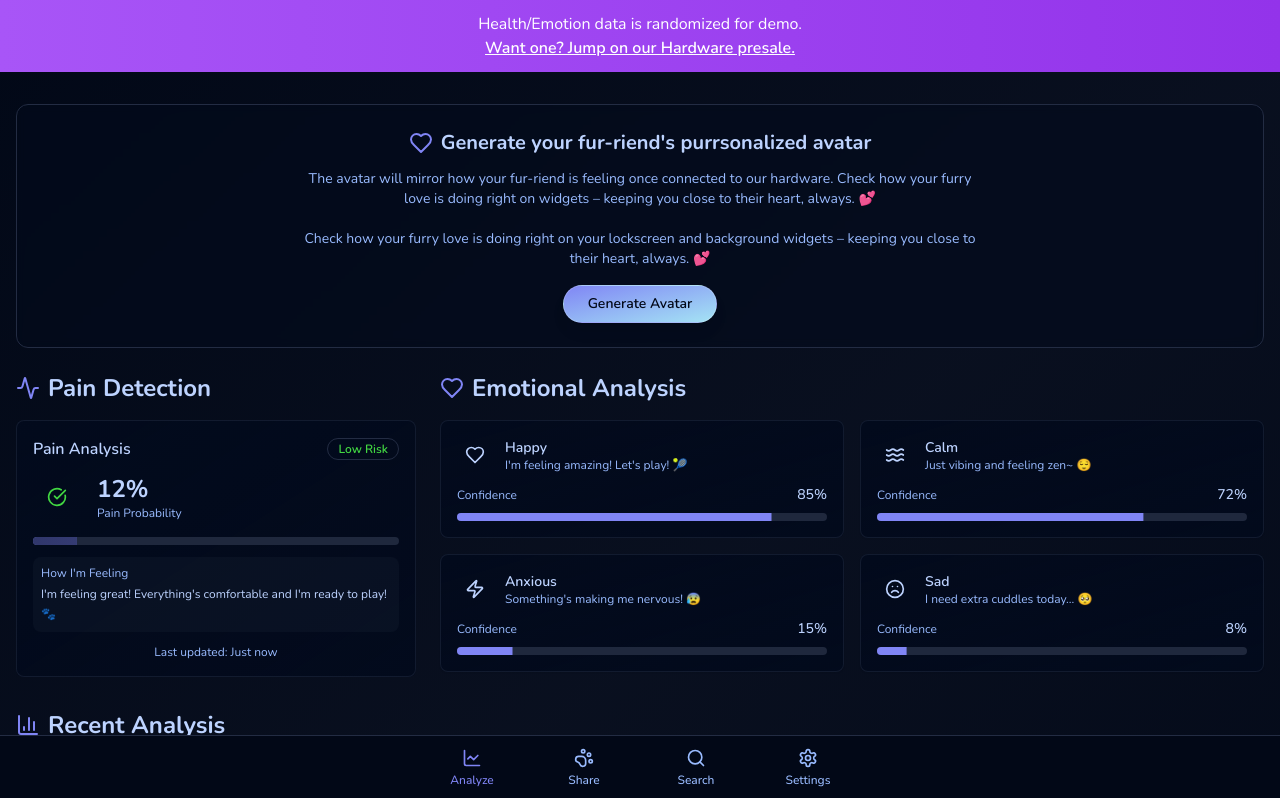
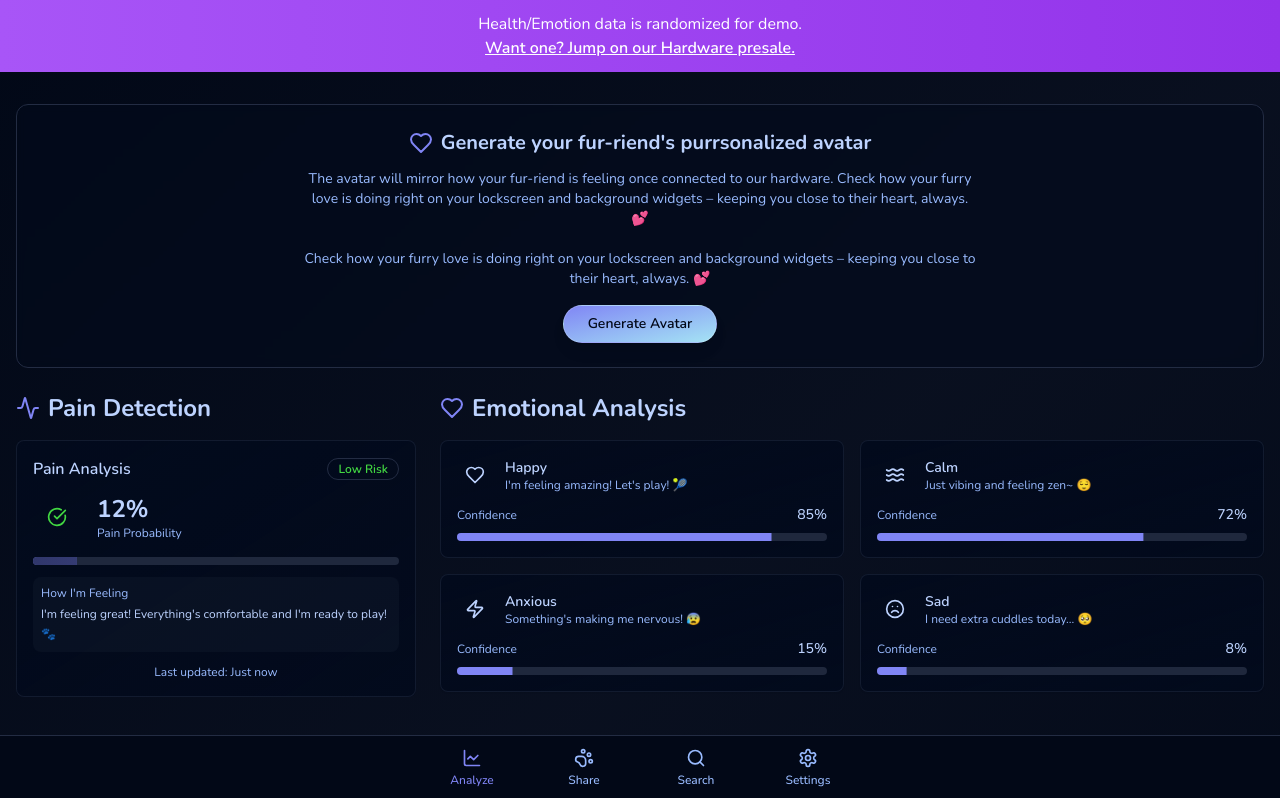
Before and after one commit to cathyahn4u/app-demo-ui, a React (Vite) app: page / in a window 1280 px wide. Shown: the top 798 px of the page. Built offline with nearby package versions, Linux system fonts and the light colour scheme.

Commit message:
Visual edit in Lovable
Edited UI in Lovable

```diff
--- a/src/pages/Index.tsx
+++ b/src/pages/Index.tsx
@@ -200,8 +200,7 @@ const Index = () => {
                     Generate your fur-riend&apos;s purrsonalized avatar
                   </h2>
                   <p className="text-muted-foreground mb-4 max-w-2xl mx-auto text-sm">The avatar will mirror how your fur-riend is feeling once connected to our hardware.
-Check how your furry love is doing right on widgets – keeping you close to their heart, always. 💕
-                <br /><br />
+Check how your furry love is doing right on your lockscreen and background widgets – keeping you close to their heart, always. 💕<br /><br />
                     Check how your furry love is doing right on your lockscreen and background widgets – keeping you close to their heart, always. 💕
                   </p>
                   <Button onClick={() => setShowAvatarGenerator(true)} variant="default" size="lg" className="bg-gradient-to-br from-[hsl(237,85%,73%)]/80 to-[hsl(175,89%,83%)]/80 hover:from-[hsl(237,85%,68%)]/90 hover:to-[hsl(175,89%,78%)]/90 text-primary-foreground rounded-full py-2 px-6 h-auto font-semibold shadow-lg backdrop-blur-xl border border-white/20 transition-all">
```
